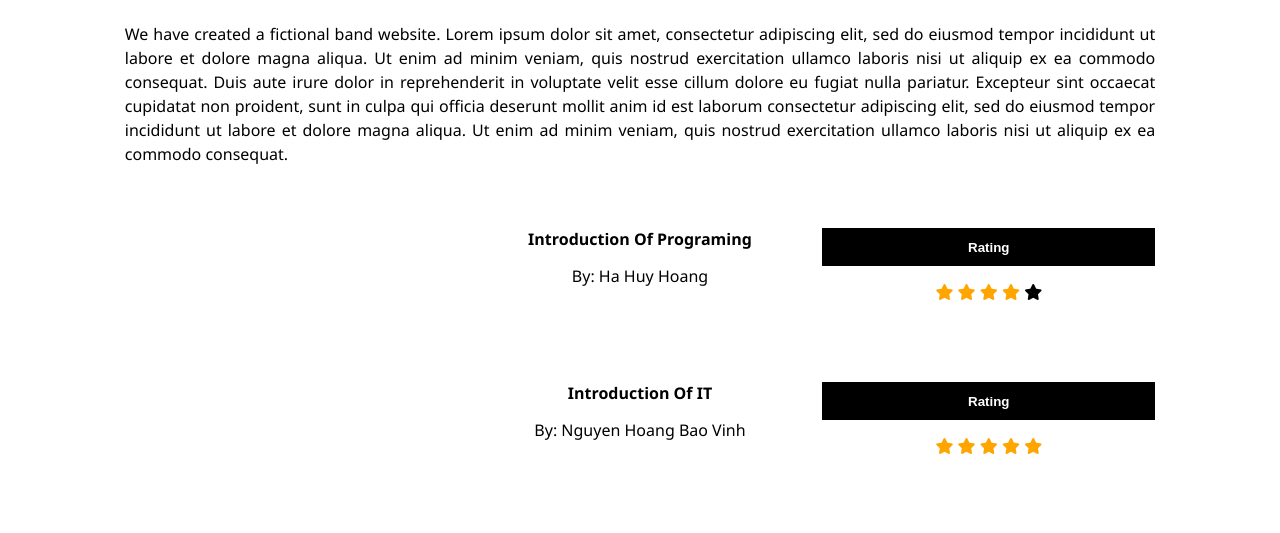
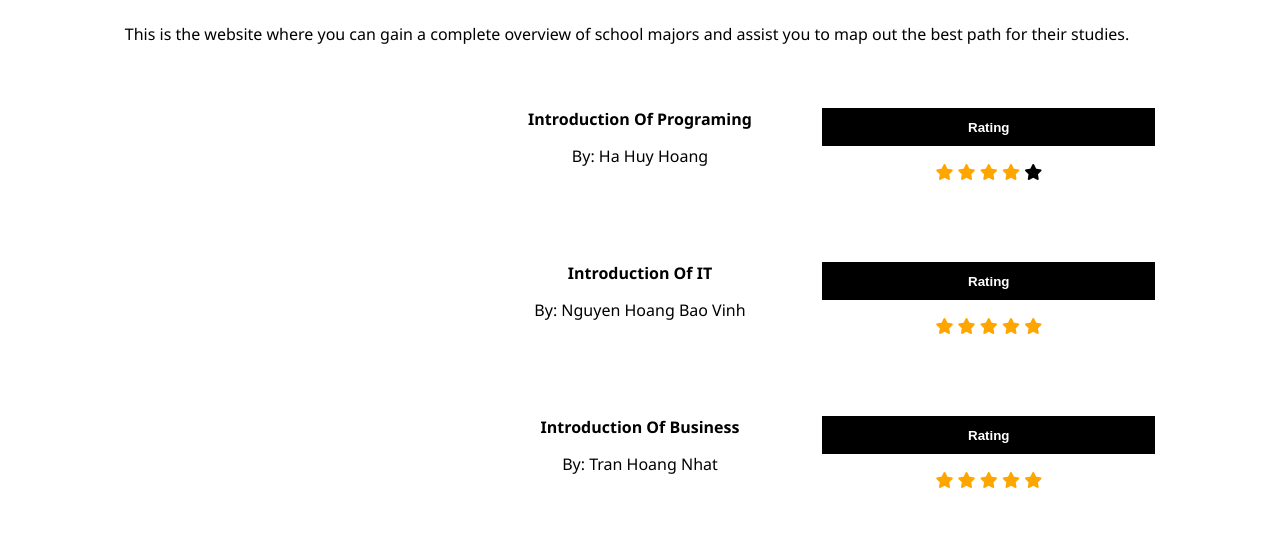
Before and after one commit to thmiinq/IntrotoIT, a plain HTML site: page index (2).html in a window 1280 px wide. Shown: the part 222-755 px from the top of the page. Drawn offline with Linux system fonts and the light colour scheme.

Commit message:
Recommit

```diff
--- a/index (2).html
+++ b/index (2).html
@@ -37,15 +37,8 @@
                         <p class="text-center section-sub-heading">VOTE 5 STARS</p>
                     </div>
                 </div>
-                <p class="about-text">We have created a fictional band website. Lorem ipsum dolor sit amet, consectetur
-                    adipiscing elit, sed do eiusmod tempor incididunt ut labore et dolore magna aliqua. Ut enim ad minim
-                    veniam, quis
-                    nostrud exercitation ullamco laboris nisi ut aliquip ex ea commodo consequat. Duis aute irure dolor
-                    in reprehenderit in voluptate velit esse cillum dolore eu fugiat nulla pariatur. Excepteur sint
-                    occaecat cupidatat non proident, sunt in culpa qui officia deserunt mollit anim id est laborum
-                    consectetur adipiscing elit, sed do eiusmod tempor incididunt ut labore et dolore magna aliqua. Ut
-                    enim ad minim veniam, quis nostrud exercitation ullamco laboris nisi ut aliquip ex ea commodo
-                    consequat.
+                <p class="about-text">This is the website where you can gain a complete overview of school majors and assist you to map out the best path for their studies.
+
                 </p>
 
                 <div class="row course-list">
```
